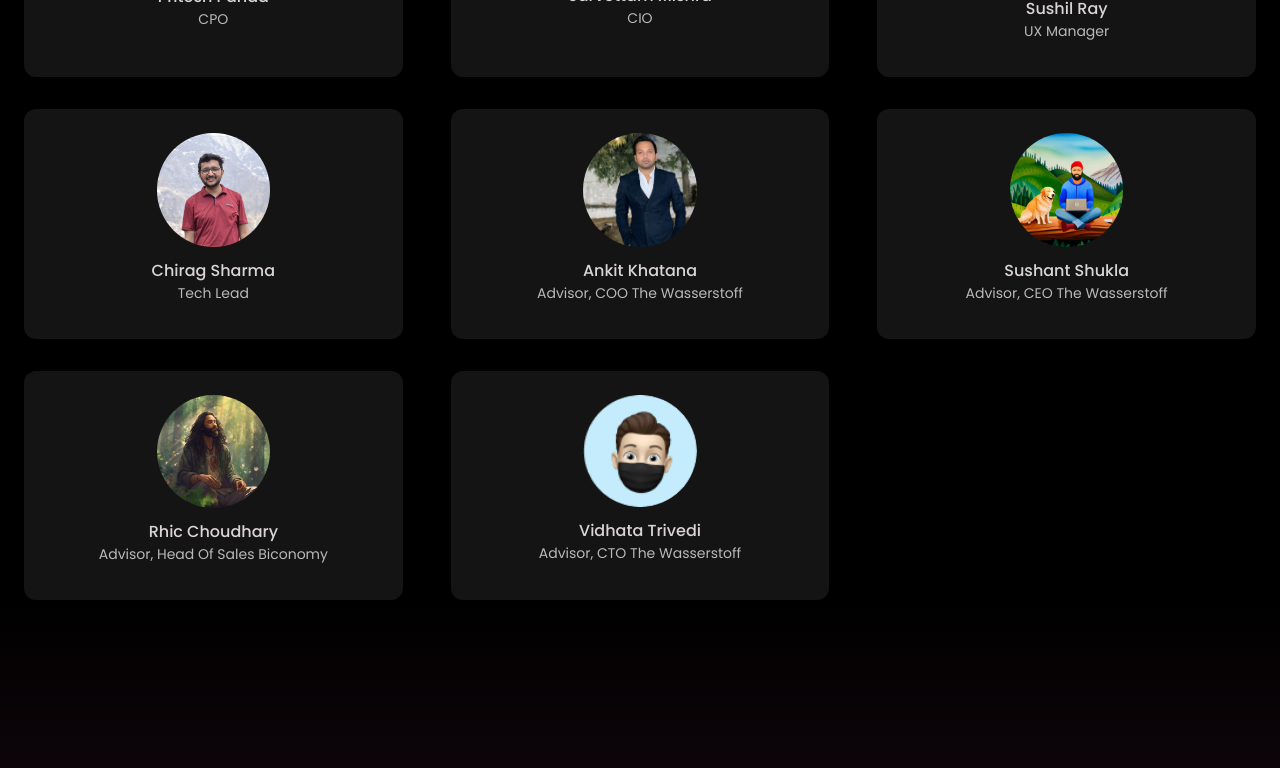
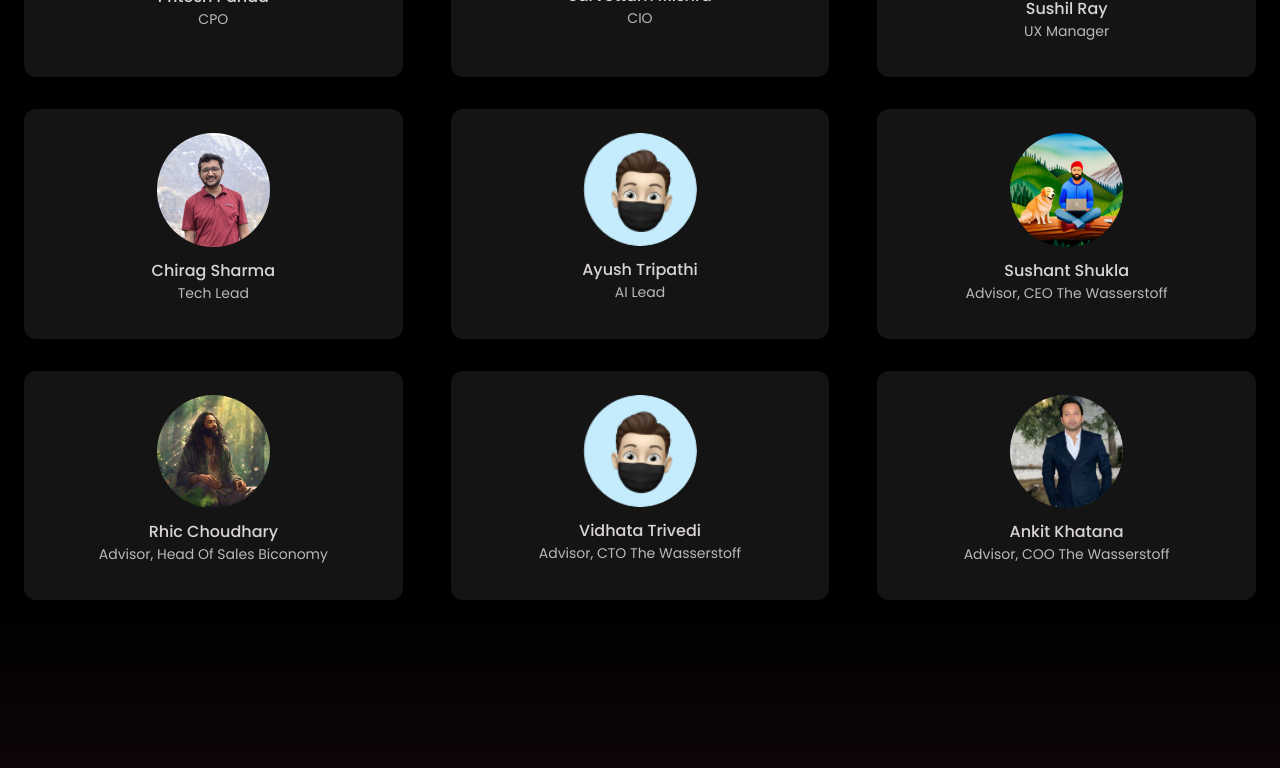
Before and after one commit to Porfo-Foundation/porfo-homepage, a Next.js app: page / in a window 1280 px wide. Shown: the part 5776-6544 px from the top of the page. Built offline with nearby package versions, Linux system fonts and the light colour scheme.

Commit message:
porfo team and button final

```diff
--- a/src/components/LandingPage/TeamMembers.js
+++ b/src/components/LandingPage/TeamMembers.js
@@ -38,9 +38,9 @@ function TeamMembers() {
       image: "/landing-page/chirag.jpeg",
     },
     {
-      name: "Ankit Khatana",
-      role: "Advisor, COO The Wasserstoff",
-      image: "/landing-page/ankit.jpg"
+      name: "Ayush Tripathi",
+      role: "AI Lead",
+      image: "/landing-page/memoji-1.png",
     },
     {
       name: "Sushant Shukla",
@@ -56,6 +56,11 @@ function TeamMembers() {
       name: "Vidhata Trivedi",
       role: "Advisor, CTO The Wasserstoff",
       image: "/landing-page/memoji-1.png"
+    },
+    {
+      name: "Ankit Khatana",
+      role: "Advisor, COO The Wasserstoff",
+      image: "/landing-page/ankit.jpg"
     }
   ];
   return (
@@ -66,7 +71,7 @@ function TeamMembers() {
           <div key={index} className="col-span-3 sm:col-span-2 bg-[rgba(77,74,74,0.27)] rounded-xl flex flex-col items-center py-6">
             <img src={member.image} className="rounded-full max-w-[30%] min-w-[30%]" />
             <p className="font-medium text-[#DAD5D5] mt-3">{member.name}</p>
-            <p className="text-sm opacity-70 mb-3">{member.role}</p>
+            <p className="text-sm opacity-70 mb-3 text-center">{member.role}</p>
             {/* <div className="flex gap-x-6 bg-[rgba(255,255,255,0.04)] px-6 py-3 rounded-full">
               <button>
                 <img src="/landing-page/facebook.svg" />
```
